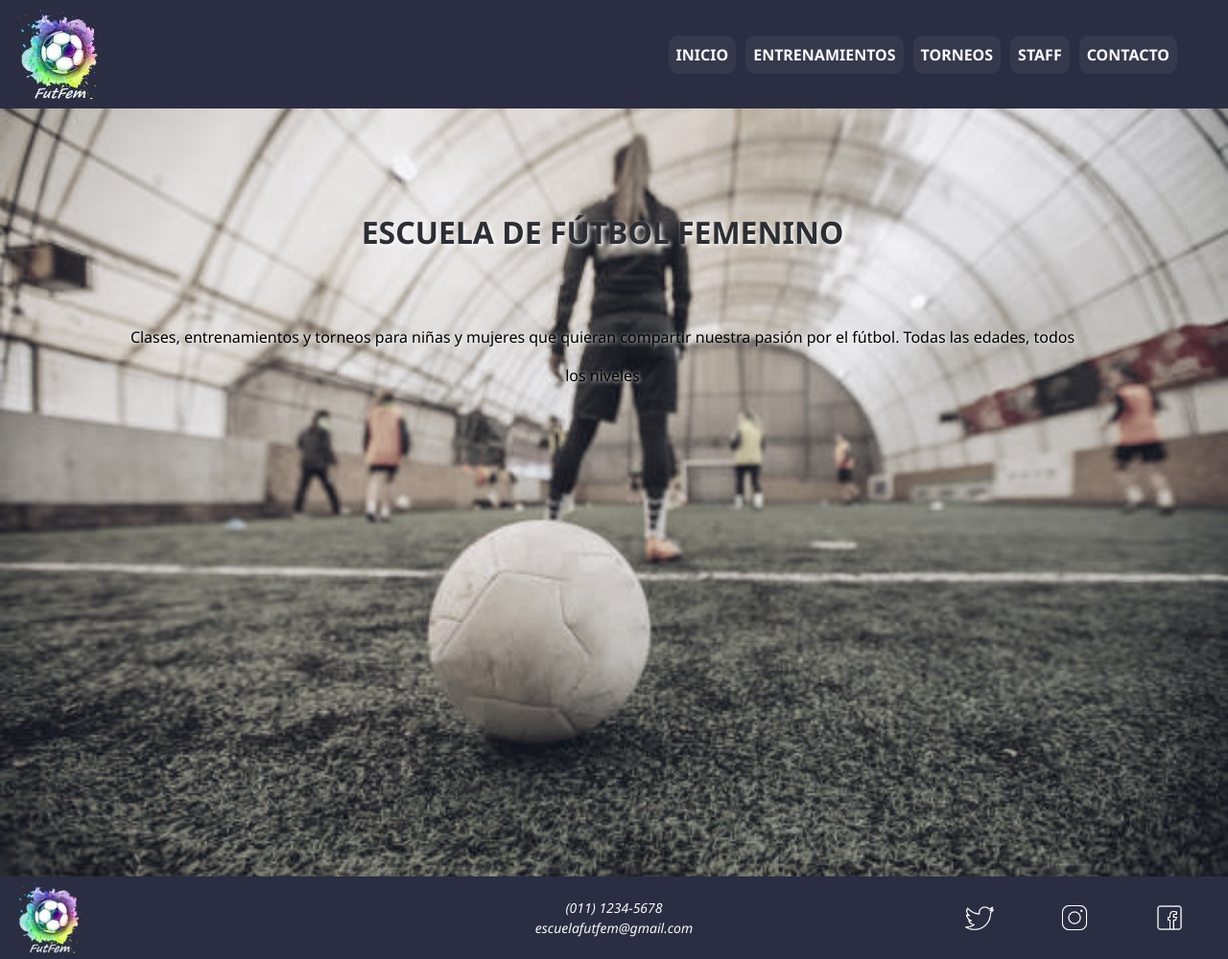
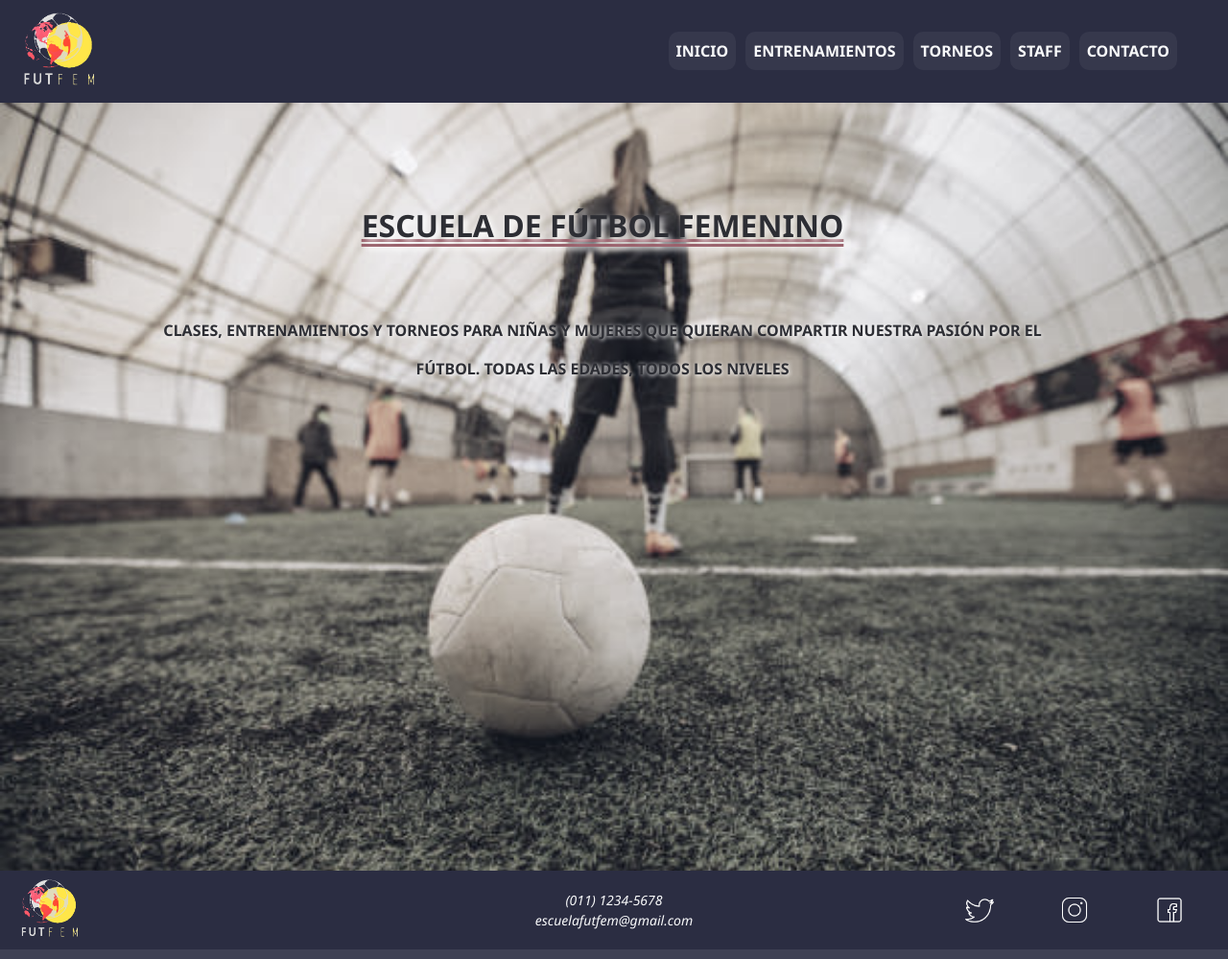
Before and after one commit to Florencia-DiazdelaFuente/Proyecto-Final, a website: page index.html in a window 1280 px wide. Shown: the whole page at 96% size. Drawn offline with nearby package versions, Linux system fonts and the light colour scheme.

Commit message:
cambios para entrega final

```diff
--- a/index.html
+++ b/index.html
@@ -18,7 +18,7 @@
     <header>
         <nav class="navbar navbar-expand-lg navbar-dark">
             <div class="container">
-                <a href="./index.html"> <img src="./assets/images/logo.jpg" class="headerLogo" alt="logo"></a>
+                <a href="./index.html"> <img src="./assets/images/logoModificado.png" class="headerLogo" alt="logo"></a>
                 <button class="navbar-toggler" type="button" data-bs-toggle="collapse" data-bs-target="#navbarSupportedContent" aria-controls="navbarSupportedContent" aria-expanded="false" aria-label="Toggle navigation">
                     <span class="navbar-toggler-icon"></span>
                 </button>
@@ -49,7 +49,7 @@
         <section class="container-fluid">
             <div class="row d-flex align-items-center justify-content-between">
                 <div class="col-3">
-                    <a href="./index.html"> <img src="./assets/images/logo.jpg" alt="logo" class="footerLogo"></a>
+                    <a href="./index.html"> <img src="./assets/images/logoModificado.png" alt="logo" class="footerLogo"></a>
                 </div>
                 <div class="col-4">
                     <ul class="footerTexto text-light fst-italic list-unstyled text-center small pt-3">
--- a/scss/_header.scss
+++ b/scss/_header.scss
@@ -2,6 +2,7 @@ header {
     background-color: $colorBase;
 
     .headerLogo {
+        width: 100px;
         transition: scale 2s ease;
 
         &:hover {
--- a/scss/_index.scss
+++ b/scss/_index.scss
@@ -14,13 +14,18 @@
         font-weight: 900;
         text-align: center;
         padding-top: 5%;
-        text-shadow: 2px 2px 4px white;
+        text-shadow: 3px 3px 6px white;
+        text-decoration-line: underline;
+        text-decoration-style: double;
+        text-decoration-color: rgb(255, 68, 104);
     }
 
     .indexTexto {
         @extend .textoGlobal;
         padding: 5% 10%;
-        color: #000;
+        font-weight: bold;
+        color: $colorBase;
         text-shadow: 1px 1px 4px white;
+        text-transform: uppercase;
     }
 }
```
Also changed, not shown: pages/contacto.html (+2 -2 lines), pages/entrenamientos.html (+2 -2 lines), pages/staff.html (+2 -2 lines), pages/torneos.html (+2 -2 lines), scss/_global.scss (+0 -158 lines), CSS/style.css, assets/images/Anita2.jpg, assets/images/logo2.png (renamed from assets/icons/futfem.png), assets/images/logoModificado.png (added), 2 other files.
